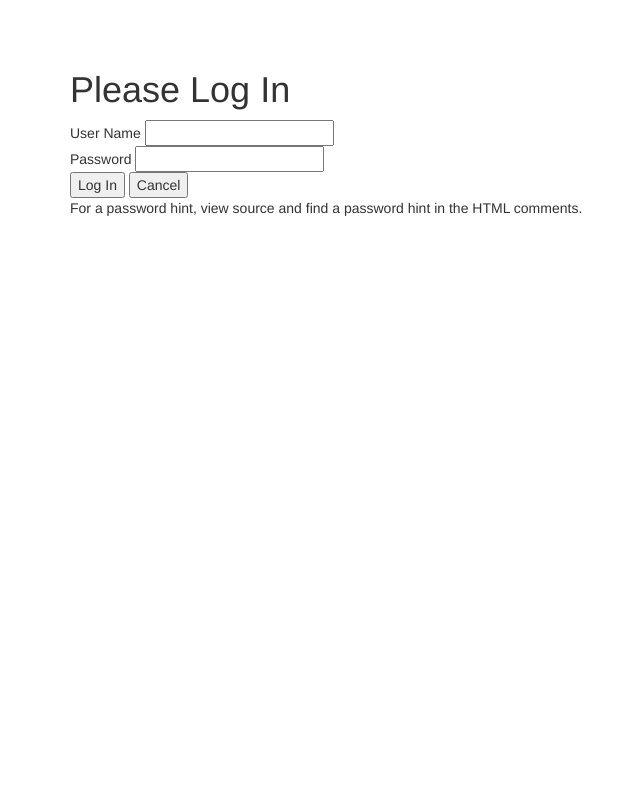
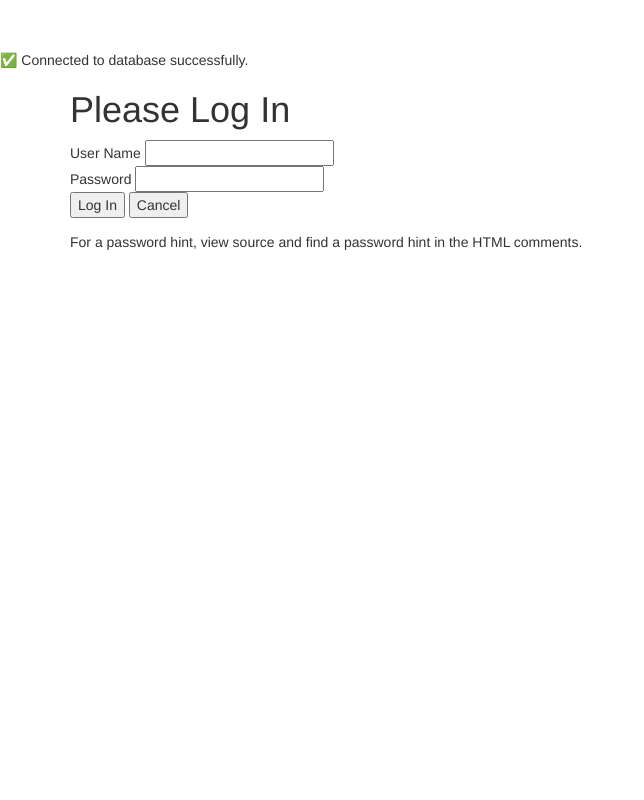
Before and after one commit to Subhankausar/resume-reg, a PHP site: page /login.php in a window 1280 px wide. Shown: the whole page, without its empty margins (0-644 px from the left). Run offline with PHP 8.4, Linux system fonts and the light colour scheme.

Commit message:
Update pdo.php

```diff
--- a/pdo.php
+++ b/pdo.php
@@ -3,7 +3,6 @@ ini_set('display_errors', 1);
 ini_set('display_startup_errors', 1);
 error_reporting(E_ALL);
 
-// Railway public MySQL connection details
 $host = 'maglev.proxy.rlwy.net';
 $port = '41197';
 $dbname = 'railway';
@@ -15,7 +14,9 @@ $dsn = "mysql:host=$host;port=$port;dbname=$dbname;charset=utf8mb4";
 try {
     $pdo = new PDO($dsn, $user, $pass);
     $pdo->setAttribute(PDO::ATTR_ERRMODE, PDO::ERRMODE_EXCEPTION);
+    echo "✅ Connected to database successfully.";
 } catch (PDOException $e) {
+    echo "❌ Connection failed: " . $e->getMessage(); // Show error on screen
     error_log("Connection failed: " . $e->getMessage());
     $pdo = null;
 }
```
